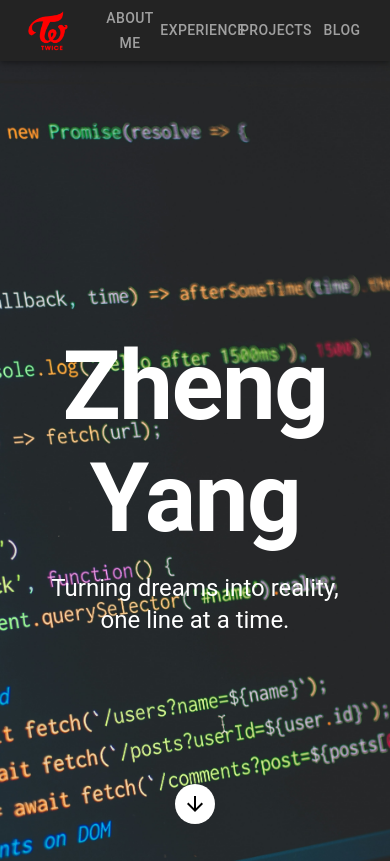
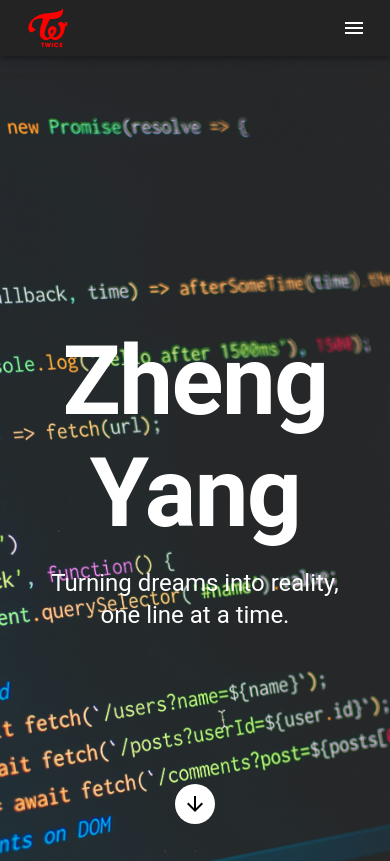
Before and after one commit to teozhengyang/personal-website, a React (Create React App) app in the folder frontend/: page / in a window 390 px wide. Shown: the top 861 px of the page. Built offline with nearby package versions, Linux system fonts and the light colour scheme.

Commit message:
Edit navbar code for alignment

```diff
--- a/frontend/src/components/Navbar.js
+++ b/frontend/src/components/Navbar.js
@@ -1,9 +1,12 @@
 import React from 'react';
-import { AppBar, Toolbar, Button, Box } from '@mui/material';
+import { AppBar, Toolbar, Button, Box, IconButton } from '@mui/material';
+import MenuIcon from '@mui/icons-material/Menu';
+import { useMediaQuery } from '@mui/material';
 import logo from '../assets/128px-TWICE.png';
 
 const Navbar = () => {
-  // Function to handle smooth scrolling
+  const isMobile = useMediaQuery('(max-width:600px)');
+
   const scrollToSection = (sectionId) => {
     const section = document.getElementById(sectionId);
     if (section) {
@@ -12,77 +15,40 @@ const Navbar = () => {
   };
 
   return (
-    <>
     <AppBar position="sticky" sx={{ backgroundColor: '#232323' }}>
-        <Toolbar sx={{ display: 'flex', justifyContent: 'flex-start', alignItems: 'left' }}>
-          {/* Logo on the left */}
+      <Toolbar sx={{ display: 'flex', justifyContent: isMobile ? 'space-between' : 'flex-start', alignItems: 'center' }}>
         <Box sx={{ display: 'flex', alignItems: 'center', marginRight: 2 }}>
           <Button onClick={() => scrollToSection('header')} style={{ textDecoration: 'none' }}>
             <img
               src={logo}
               alt="Logo"
-                style={{ width: '40px', height: '40px' }} // Adjust size of the logo as needed
+              style={{ width: '40px', height: '40px' }}
             />
           </Button>
         </Box>
 
-          {/* Navbar sections */}
-          <Button
-            onClick={() => scrollToSection('about-me')}
-            sx={{
-              color: '#A0A0A0',
-              '&:hover': {
-                color: 'white',
-                backgroundColor: '#242424'
-              },
-
-            }}
-          >
+        {isMobile ? (
+          <IconButton color="inherit" aria-label="menu">
+            <MenuIcon />
+          </IconButton>
+        ) : (
+          <>
+            <Button onClick={() => scrollToSection('about-me')} sx={{ color: '#A0A0A0', '&:hover': { color: 'white', backgroundColor: '#242424' } }}>
               About Me
             </Button>
-          <Button
-            onClick={() => scrollToSection('experience')}
-            sx={{
-              color: '#A0A0A0',
-              '&:hover': {
-                color: 'white',
-                backgroundColor: '#232323',
-              },
-
-            }}
-          >
+            <Button onClick={() => scrollToSection('experience')} sx={{ color: '#A0A0A0', '&:hover': { color: 'white', backgroundColor: '#232323' } }}>
               Experience
             </Button>
-          <Button
-            onClick={() => scrollToSection('project')}
-            sx={{
-              color: '#A0A0A0',
-              '&:hover': {
-                color: 'white',
-                backgroundColor: '#232323'
-              },
-
-            }}
-          >
+            <Button onClick={() => scrollToSection('project')} sx={{ color: '#A0A0A0', '&:hover': { color: 'white', backgroundColor: '#232323' } }}>
               Projects
             </Button>
-          <Button
-            onClick={() => scrollToSection('blog')}
-            sx={{
-              color: '#A0A0A0',
-              '&:hover': {
-                color: 'white',
-                backgroundColor: '#232323'
-              },
-
-            }}
-          >
+            <Button onClick={() => scrollToSection('blog')} sx={{ color: '#A0A0A0', '&:hover': { color: 'white', backgroundColor: '#232323' } }}>
               Blog
             </Button>
+          </>
+        )}
       </Toolbar>
     </AppBar>
-
-    </>
   );
 };
 
```
Lines whose indentation alone changed are shown as unchanged.
